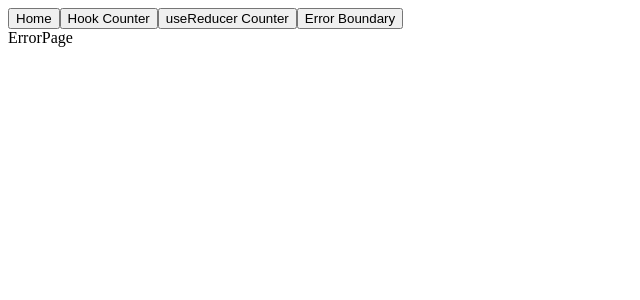
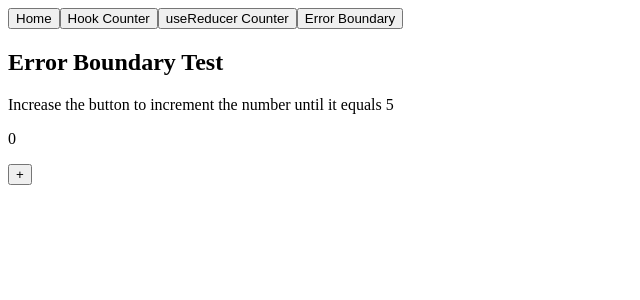
Before and after one commit to matehc/altschool-counter-exam, a React (Create React App) app: page /error/errorboundary in a window 1280 px wide. Shown: the top 300 px of the page, without its empty margins (0-640 px from the left). Built offline with nearby package versions, Linux system fonts and the light colour scheme.

Commit message:
add error boundary

```diff
--- a/public/index.html
+++ b/public/index.html
@@ -6,8 +6,8 @@
     <meta name="viewport" content="width=device-width, initial-scale=1" />
     <meta name="theme-color" content="#000000" />
     <meta
-      name="description"
-      content="Web site created using create-react-app"
+      name="counter app"
+      content="Counter app created with react using custom hook and useReducer"
     />
     <link rel="apple-touch-icon" href="%PUBLIC_URL%/logo192.png" />
     <!--
--- a/src/App.js
+++ b/src/App.js
@@ -24,6 +24,7 @@ import ReducePage from './pages/ReducePage';
 import ErrorPage from './pages/ErrorPage';
 
 import ErrorBoundaryPage from './pages/ErrorBoundaryPage';
+import ErrorBoundary from './components/error/ErrorBoundary';
 import SharedNavLayout from './routes/SharedNavLayout';
 
 
@@ -38,7 +39,7 @@ function App() {
         <Route index element={<HomePage />} />
         <Route path="hook/counter" element={<HookPage/>}/>
         <Route path="usereducer/counter" element={<ReducePage/>}/>
-        <Route path="/errorboundary" element={<ErrorBoundaryPage/>}/>
+        <Route path="error/errorboundary" element={<ErrorBoundary><ErrorBoundaryPage/></ErrorBoundary>}/>
         <Route path="*" element={<ErrorPage />} />
       </Route>
     </Routes>
--- a/src/index.js
+++ b/src/index.js
@@ -3,7 +3,7 @@ import React, { StrictMode } from 'react';
 import * as ReactDOM from 'react-dom/client';
 import { BrowserRouter } from 'react-router-dom';
 import App from './App';
-
+import ErrorBoundary from './components/error/ErrorBoundary';
 
 const container = document.getElementById('root');
 const root = ReactDOM.createRoot(container);
@@ -11,8 +11,10 @@ const root = ReactDOM.createRoot(container);
 root.render(
   <StrictMode>
     <ColorModeScript />
-    <BrowserRouter>
-    <App />
-    </BrowserRouter>
+    <ErrorBoundary>
+      <BrowserRouter>
+        <App />
+      </BrowserRouter>
+    </ErrorBoundary>
   </StrictMode>
 );
--- a/src/pages/ErrorBoundaryPage.jsx
+++ b/src/pages/ErrorBoundaryPage.jsx
@@ -1,8 +1,25 @@
-import React from 'react'
+import React, { useState } from 'react';
+import Button from '../components/button/Button.component';
 
 function ErrorBoundaryPage() {
+  const [errorCount, setErrorCount] = useState(0);
+
+  const handleClick = (e)=>{
+    console.log()
+    e.preventDefault();
+    setErrorCount(prev => prev + 1);
+  }
+
+  if(errorCount == 5) {
+    throw new Error('Something is wrong');
+  }
   return (
-    <div>ErrorBoundaryPage</div>
+    <div>
+    <h2>Error Boundary Test</h2>
+      <p>Increase the button to increment the number until it equals 5</p>
+      <p>{errorCount}</p>
+      <Button handleClick ={handleClick} child="+"/>
+    </div>
   )
 }
 
--- a/src/pages/ErrorPage.jsx
+++ b/src/pages/ErrorPage.jsx
@@ -1,8 +1,9 @@
-import React from 'react'
+function ErrorPage() {
 
-function ErrorPage() {
   return (
-    <div>ErrorPage</div>
+    <section>
+      ErrorPage
+    </section>
   )
 }
 
--- a/src/pages/HomePage.jsx
+++ b/src/pages/HomePage.jsx
@@ -3,15 +3,15 @@ import {Link} from 'react-router-dom';
 
 function HomePage() {
   return (
-    <div>
+    <section>
+    <h2>Select Implementation of you choice</h2>
         <Link to={'hook/counter'}>
         <button>useCounter</button>
         </Link>
         <Link to={'usereducer/counter'}>
         <button>Reducer</button>
         </Link>
-
-    </div>
+    </section>
   )
 }
 
--- a/src/pages/HookPage.jsx
+++ b/src/pages/HookPage.jsx
@@ -9,7 +9,7 @@ function HookPage() {
 
   useEffect(() => {
     counterData.setValue(val);
-    console.log('useEffect', state);
+    // console.log('useEffect', state);
   }, [val]);
 
   const handleKeyUp = e => {
@@ -31,7 +31,7 @@ function HookPage() {
     }
   };
   return (
-    <>
+    <section>
     <div className='counterDisplay'>{state}</div>
     <form action="" onSubmit={e => e.preventDefault()}>
       <input onKeyUp={handleKeyUp} type="text" />
@@ -41,7 +41,7 @@ function HookPage() {
         <Button handleClick={counterData.setDecrement} child="Decrement" />
       </div>
     </form>
-  </>
+  </section>
   )
 }
 
--- a/src/pages/ReducePage.jsx
+++ b/src/pages/ReducePage.jsx
@@ -6,7 +6,11 @@ import { ACTIONS } from '../constants/constants';
 
 
 function ReducePage() {
-    const [state, dispatch] = useReducer(countReducer, 0);
+    const [state, dispatch] = useReducer(countReducer, {count: 0});
+    console.log('the state', state)
+
+
+
 
 
     const [parsedNumber, setParsedNumber] = useState(0);
@@ -16,8 +20,8 @@ function ReducePage() {
         // counterData.setValue(val);
         dispatch({type: ACTIONS.ADDSTATE, payload: parsedNumber});
         console.log('effect called');
-        console.log('useEffect', state);
-     }, [parsedNumber, state]);
+        console.log('useEffect', state.count);
+     }, [parsedNumber]);
 
 
     const handleIncrement = (e) => {
@@ -32,8 +36,8 @@ function ReducePage() {
 
     const handleReset = (e) => {
         e.preventDefault();
-        dispatch({type:ACTIONS.reset});
-        console.log(state)
+        dispatch({type:ACTIONS.RESET});
+        console.log(state.count)
     }
 
     const handleKeyUp = e => {
@@ -57,8 +61,8 @@ function ReducePage() {
       };
 
   return (
-    <div>
-      <div className="counterDisplay">{state}</div>
+    <section>
+      <div className="counterDisplay">{state.count}</div>
       <form action="" onSubmit={e => e.preventDefault()}>
         <input onKeyUp={handleKeyUp} type="text" />
         <div>
@@ -67,7 +71,7 @@ function ReducePage() {
           <Button handleClick={handleDecrement} child="Decrement" />
         </div>
       </form>
-    </div>
+    </section>
   );
 }
 
--- a/src/reducers/count.reducer.jsx
+++ b/src/reducers/count.reducer.jsx
@@ -1,12 +1,12 @@
 function countReducer(state, action) {
   switch(action.type){
-    case 'inc':return state = state + 1;
+    case 'inc':return {...state, count: state.count + 1};
     break;
-    case 'dec': return state = state - 1;
+    case 'dec': return {...state, count: state.count - 1};;
     break;
-    case 'reset':return state = 0;
+    case 'reset':return {...state, count: 0};
     break;
-    case 'add': return state = action.payload;
+    case 'add': return {...state, count: action.payload};
     break;
     default: state = 0;
   }
--- a/src/routes/SharedNavLayout.jsx
+++ b/src/routes/SharedNavLayout.jsx
@@ -4,21 +4,23 @@ import {Outlet, NavLink} from 'react-router-dom';
 function sharedNavLayout() {
   return (
     <div>
-       <div>
+       <nav>
        <NavLink to={'/'}>
           <button>Home</button>
         </NavLink>
-        <NavLink to={'/'}>
+        <NavLink to={'hook/counter'}>
           <button>Hook Counter</button>
         </NavLink>
-        <NavLink to={'/'}>
+        <NavLink to={'usereducer/counter'}>
           <button>useReducer Counter</button>
         </NavLink>
-        <NavLink to={'/'}>
+        <NavLink to={'error/errorboundary'}>
           <button>Error Boundary</button>
         </NavLink>
-       </div>
-    <Outlet />
+       </nav>
+       <main>
+       <Outlet />
+       </main>
     </div>
 
   )
```
Also changed, not shown: 1 other file (tests, documents, lock files or other folders).
